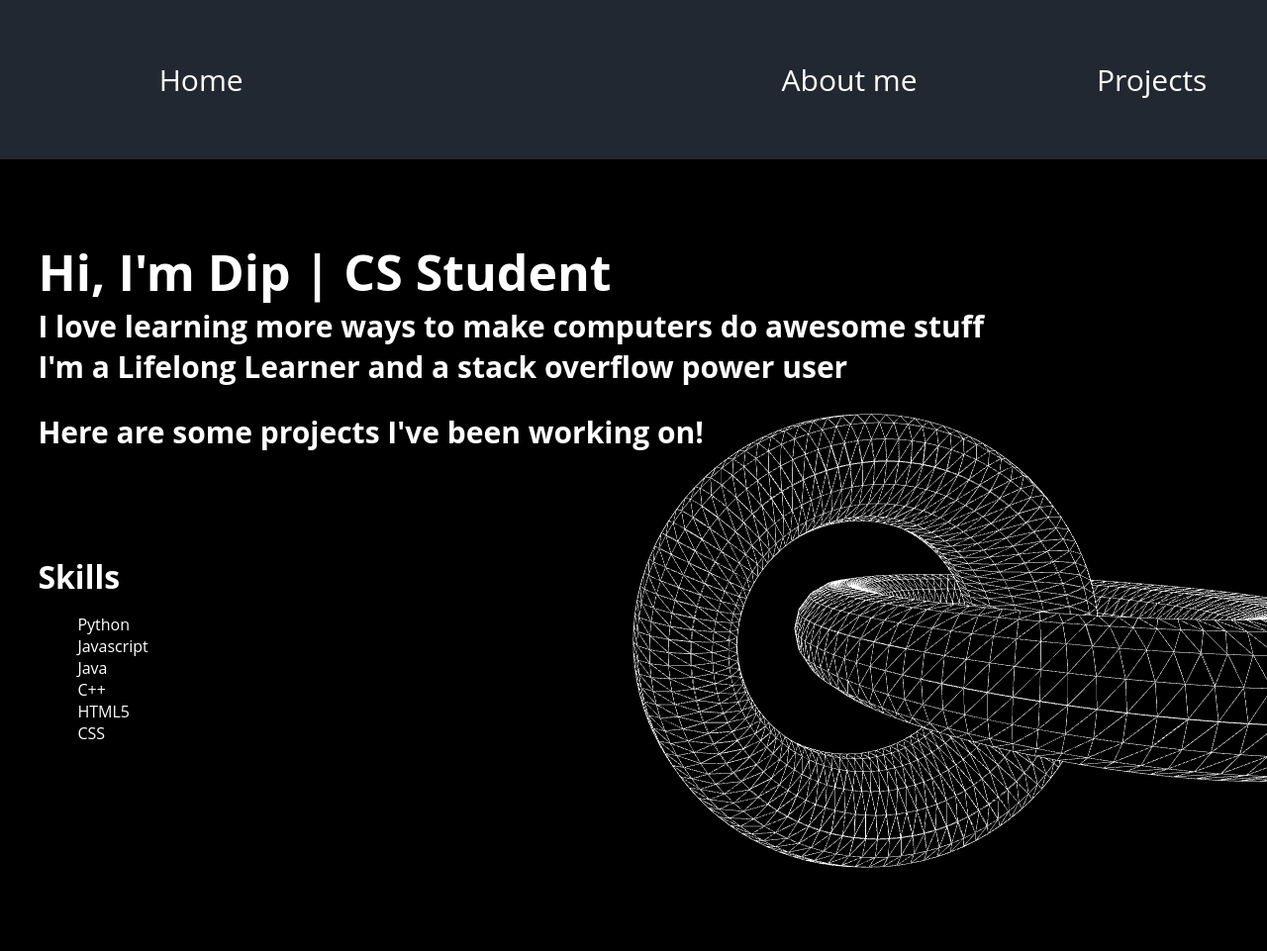
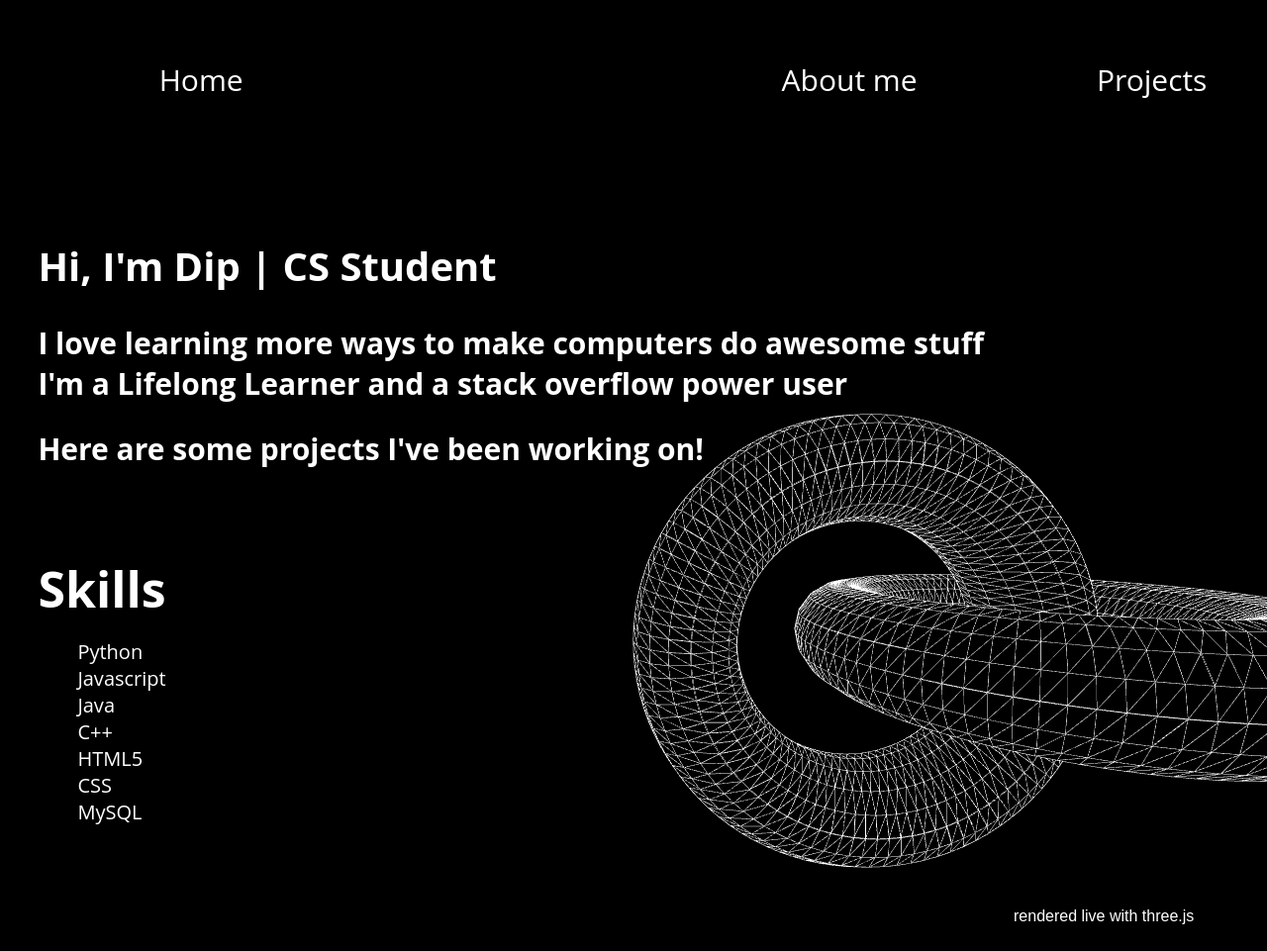
Before and after one commit to DipRRai/onlinePortfolio, a website built with Vite: page index.html in a window 1280 px wide. Shown: the top 961 px of the page at 99% size. Built offline with nearby package versions, Linux system fonts and the light colour scheme; animation ran at ten frames a second.

Commit message:
updated styling for other pages as well

```diff
--- a/index.html
+++ b/index.html
@@ -26,7 +26,7 @@
             <div class="container">
                 <div id="displayer"></div>
                 <div class="headerText">
-                    <h1>Hi, I'm Dip | CS Student</h1>
+                    <h1 class="header-title">Hi, I'm Dip | CS Student</h1>
                     <h2 class="jointText">I love learning more ways to make computers do awesome stuff</h2>
                     <h2 class="jointText">I'm a Lifelong Learner and a stack overflow power user</h2>
                     <h2>Here are some projects I've been working on!</h2>
@@ -40,7 +40,11 @@
                         <li>C++</li>
                         <li>HTML5</li>
                         <li>CSS</li>
+                        <li>MySQL</li>
                     </ul>
+                </div>
+                <div class="threejs-note">
+                    <p>rendered live with three.js</p>
                 </div>
             </div>
 
--- a/src/aboutme.css
+++ b/src/aboutme.css
@@ -1,5 +1,5 @@
 body{
-    background-color: #EEEEEE;
+    background-color: black;
     margin: 0;
 }
 .headerListItem a{
@@ -36,7 +36,7 @@ header{
 nav{
     padding: 30px;
     width: 100%;
-    background-color: #222831;
+    background-color: black;
 }
 
 .nav_links{
@@ -57,7 +57,8 @@ nav{
 }
 .aboutMeBlock{
     margin: 5%;
-    font-size: larger   ;
+    font-size: larger;
+    color: white;
 }
 .intPara{
     display: flex;
--- a/src/projectStyles.css
+++ b/src/projectStyles.css
@@ -1,5 +1,5 @@
 body{
-    background-color: #EEEEEE;
+    background-color: black;
     margin: 0;
 }
 .headerListItem a{
@@ -15,6 +15,7 @@ header{
 .projects{
     margin: 5%;
     text-align: left;
+    color: white;
 }
 .headerText{
     width: 100%;
@@ -36,7 +37,7 @@ header{
 nav{
     padding: 30px;
     width: 100%;
-    background-color: #222831;
+    background-color: black;
 }
 
 .nav_links{
--- a/src/styles.css
+++ b/src/styles.css
@@ -4,6 +4,7 @@ body {
 }
 
 #displayer {
+    position: absolute; /* Ensure the canvas positions within the header */
     top: 0;
     left: 0;
     height: 100vh;
@@ -21,7 +22,7 @@ h1 {
 
 header {
     text-align: center;
-    position: relative; /* Ensure the canvas positions within the header */
+    position: relative;
 }
 
 .jointText {
@@ -42,14 +43,17 @@ header {
 .headerText {
     width: 100%;
     font-family: 'Open Sans', sans-serif;
-    font-size: 25px;
+    font-size: 20px;
     color: white;
     text-align: left;
     position: absolute;
     top: 10%;
     left: 3%;
-    /* transform: translate(-20px, -50%); */
     z-index: 1;
+}
+
+.header-title {
+    margin-bottom: 30px;
 }
 
 .headerText h2 {
@@ -59,7 +63,7 @@ header {
 nav {
     padding: 30px;
     width: 100%;
-    background-color: #222831;
+    background-color: black;
 }
 
 .nav_links {
@@ -90,4 +94,22 @@ nav {
 
 .showcase ul {
     list-style: none;
+
 }
+
+.showcase h1 {
+    font-size: 50px;
+}
+
+.showcase li {
+    font-size: 20px;
+}
+
+.threejs-note {
+    position: absolute;
+    bottom: 10px;
+    left: 80%;
+    color: white;
+    z-index: 2;
+    font-family: sans-serif;
+}
```
Also changed, not shown: aboutme.html (+3 -6 lines), projects.html (+0 -3 lines).
